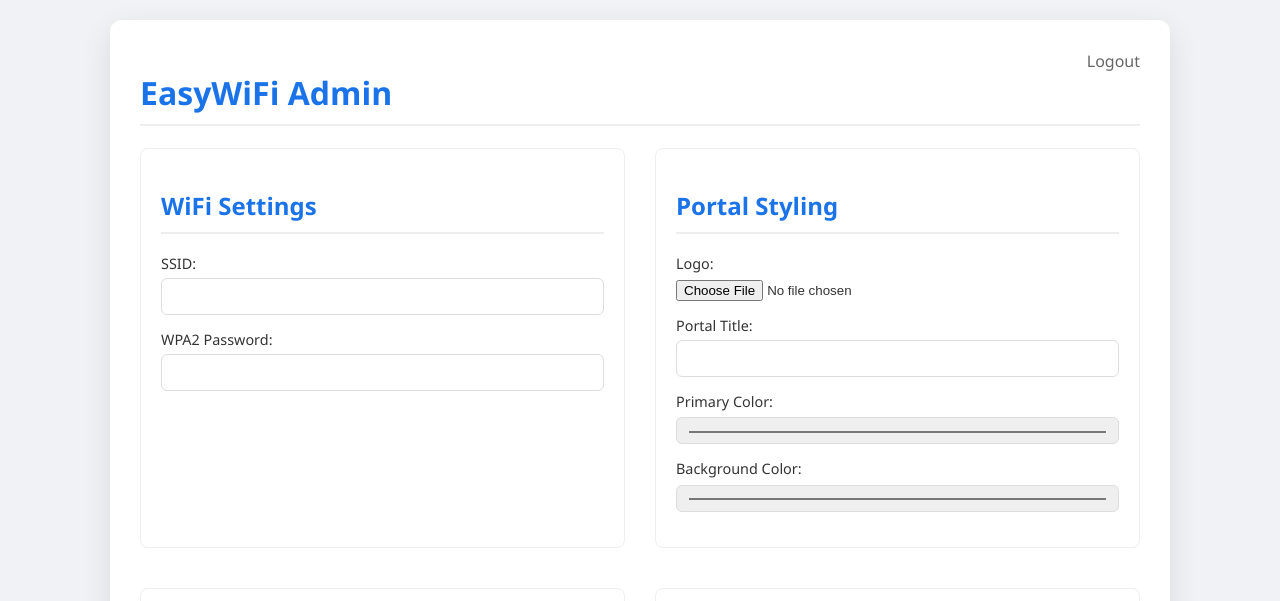
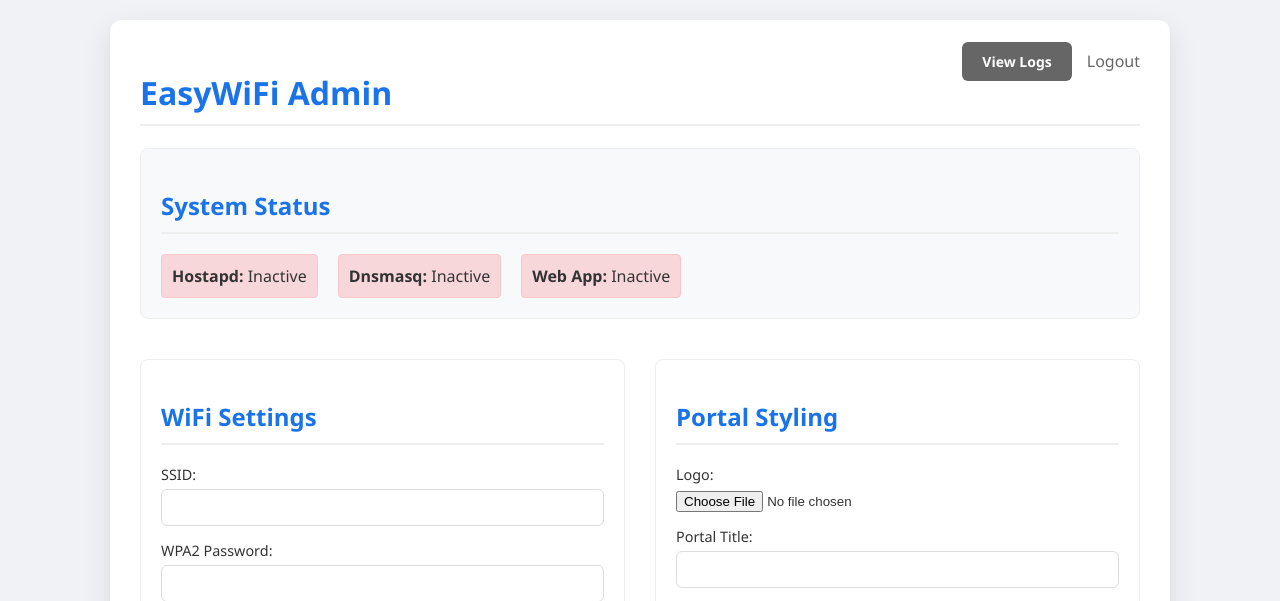
Before and after one commit to MixwellDairy/easywifi, a Flask app: template app/templates/admin_panel.html in a window 1280 px wide. Shown: the top 601 px of the page. Run offline with Flask 3, Linux system fonts and the light colour scheme; the template is opened without the code that fills it, so the values that code supplies are empty; parts of the project's set-up code (start-up, migrations or seed data) failed here and were passed over.

Commit message:
Fix service conflicts and add new features.
Key changes:
- Moved Flask app to port 5000 to avoid Nginx conflicts.
- Updated iptables rules in setup_network.sh to redirect port 80/443 to port 5000.
- Configured NetworkManager to ignore the WiFi interface in scripts/install.sh.
- Updated dnsmasq template with bind-interfaces and listen-address to avoid port 53 conflicts.
- Enhanced easywifi-app.service with log redirection to /var/log/easywifi-app.log.
- Added System Status dashboard and Log Viewer to the Admin Panel.
- Implemented 'Welcome Back' feature for returning users (MAC-based recognition).
- Improved configuration loading with default value merging for robustness.
- Fixed hardcoded interface names in management scripts.

Co-authored-by: MixwellDairy <202997536+MixwellDairy@users.noreply.github.com>

```diff
--- a/app/app.py
+++ b/app/app.py
@@ -21,29 +21,42 @@ def allowed_file(filename):
            filename.rsplit('.', 1)[1].lower() in ALLOWED_EXTENSIONS
 
 def load_config():
+    default_config = {
+        'ssid': 'EasyWiFi',
+        'wpa_passphrase': 'password123',
+        'tos_text': 'Please agree to our terms of service.',
+        'tos_enabled': True,
+        'admin_password': 'admin',
+        'portal_title': 'Join WiFi',
+        'portal_welcome': 'Welcome to our free WiFi!',
+        'portal_color': '#007bff',
+        'portal_bg_color': '#f4f4f4',
+        'portal_button_text': 'Connect',
+        'connected_message': 'Successfully connected! You can now browse the internet.',
+        'logo_filename': None,
+        'blocked_sites': [], # List of dictionaries: {"domain": "...", "header": "..."}
+        'global_speed_limit': None, # in Mbps
+        'per_user_speed_limit': None, # in Mbps
+        'time_limit_minutes': 60,
+        'reconnect_delay_hours': 24
+    }
     if not os.path.exists(CONFIG_FILE):
-        default_config = {
-            'ssid': 'EasyWiFi',
-            'wpa_passphrase': 'password123',
-            'tos_text': 'Please agree to our terms of service.',
-            'tos_enabled': True,
-            'admin_password': 'admin',
-            'portal_title': 'Join WiFi',
-            'portal_welcome': 'Welcome to our free WiFi!',
-            'portal_color': '#007bff',
-            'portal_bg_color': '#f4f4f4',
-            'portal_button_text': 'Connect',
-            'connected_message': 'Successfully connected! You can now browse the internet.',
-            'logo_filename': None,
-            'blocked_sites': [], # List of dictionaries: {"domain": "...", "header": "..."}
-            'global_speed_limit': None, # in Mbps
-            'per_user_speed_limit': None, # in Mbps
-            'time_limit_minutes': 60,
-            'reconnect_delay_hours': 24
-        }
         save_config(default_config)
+        return default_config
+
     with open(CONFIG_FILE, 'r') as f:
-        return json.load(f)
+        config = json.load(f)
+
+    # Merge defaults to ensure all keys exist
+    updated = False
+    for k, v in default_config.items():
+        if k not in config:
+            config[k] = v
+            updated = True
+
+    if updated:
+        save_config(config)
+    return config
 
 def save_config(config):
     with open(CONFIG_FILE, 'w') as f:
@@ -53,6 +66,21 @@ def save_user(name, email, mac):
     with open(USERS_CSV, 'a', newline='') as f:
         writer = csv.writer(f)
         writer.writerow([datetime.datetime.now().isoformat(), name, email, mac])
+
+def get_registered_user(mac):
+    if not os.path.exists(USERS_CSV) or not mac:
+        return None
+    try:
+        with open(USERS_CSV, 'r') as f:
+            reader = csv.reader(f)
+            # Search from most recent
+            rows = list(reader)
+            for row in reversed(rows):
+                if len(row) >= 4 and row[3] == mac:
+                    return {"name": row[1], "email": row[2]}
+    except:
+        pass
+    return None
 
 def get_authenticated_macs():
     if not os.path.exists(SESSIONS_FILE):
@@ -138,15 +166,17 @@ def index():
     sessions = get_authenticated_macs()
     authenticated_macs = [m['mac'] for m in sessions]
 
-    # In local testing, mac might be None or a mock value
-    if client_ip == '127.0.0.1' and not mac:
+    # Force LOCAL_TEST_MAC for local connections to help with testing/verification
+    if client_ip in ['127.0.0.1', '::1', 'localhost', '::ffff:127.0.0.1']:
         mac = 'LOCAL_TEST_MAC'
 
     if mac and mac in authenticated_macs:
         return render_template('connected.html', config=config)
 
-
-    # Check for reconnect delay (Optional: could be implemented by checking USERS_CSV)
+    # Check for returning user
+    user = get_registered_user(mac)
+    if user:
+        return render_template('portal.html', config=config, mac=mac, user=user)
 
     return render_template('portal.html', config=config, mac=mac)
 
@@ -165,9 +195,21 @@ def login():
     config = load_config()
     return render_template('connected.html', config=config)
 
+def get_service_status(service_name):
+    try:
+        res = subprocess.run(['systemctl', 'is-active', service_name], capture_output=True, text=True)
+        return res.stdout.strip() == 'active'
+    except:
+        return False
+
 @app.route('/admin', methods=['GET', 'POST'])
 def admin():
     config = load_config()
+    status = {
+        'hostapd': get_service_status('hostapd'),
+        'dnsmasq': get_service_status('dnsmasq'),
+        'easywifi_app': get_service_status('easywifi-app')
+    }
     if request.method == 'POST':
         if session.get('admin_logged_in'):
             # Update settings
@@ -236,7 +278,25 @@ def admin():
             reader = csv.reader(f)
             users = list(reader)
 
-    return render_template('admin_panel.html', config=config, users=users)
+    return render_template('admin_panel.html', config=config, users=users, status=status)
+
+@app.route('/admin/logs')
+def admin_logs():
+    if not session.get('admin_logged_in'):
+        return redirect(url_for('admin'))
+
+    logs = ""
+    log_file = '/var/log/easywifi-app.log'
+    if os.path.exists(log_file):
+        try:
+            with open(log_file, 'r') as f:
+                logs = f.read()
+        except:
+            logs = "Error reading log file."
+    else:
+        logs = f"Log file {log_file} not found."
+
+    return render_template('admin_logs.html', logs=logs)
 
 @app.route('/admin/logout')
 def admin_logout():
--- a/app/data/sessions.json
+++ /dev/null
@@ -1 +0,0 @@
-[{"mac": "--", "timestamp": "2026-03-28T21:38:18.316814"}]
--- a/app/data/users.csv
+++ /dev/null
@@ -1,6 +0,0 @@
-2026-03-28T21:14:36.036197,John Doe,john@example.com,--
-2026-03-28T21:28:32.984445,John Doe,john@example.com,--
-2026-03-28T21:30:34.678498,John Doe,john@example.com,--
-2026-03-28T21:31:21.327257,John Doe,john@example.com,--
-2026-03-28T21:32:16.408949,John Doe,john@example.com,--
-2026-03-28T21:38:18.316471,John Doe,john@example.com,--
--- a/app/templates/admin_panel.html
+++ b/app/templates/admin_panel.html
@@ -26,8 +26,27 @@
 </head>
 <body>
     <div class="container">
-        <a href="/admin/logout" class="logout">Logout</a>
+        <div style="float: right;">
+            <a href="/admin/logs" class="btn" style="background: #666; font-size: 14px; text-decoration: none;">View Logs</a>
+            <a href="/admin/logout" class="logout" style="margin-left: 15px;">Logout</a>
+        </div>
         <h1>EasyWiFi Admin</h1>
+
+        <!-- System Status Section -->
+        <div class="section" style="background: #f8f9fa;">
+            <h2>System Status</h2>
+            <div style="display: flex; gap: 20px;">
+                <div style="padding: 10px; border-radius: 4px; background: {{ '#d4edda' if status.hostapd else '#f8d7da' }}; border: 1px solid {{ '#c3e6cb' if status.hostapd else '#f5c6cb' }};">
+                    <strong>Hostapd:</strong> {{ 'Active' if status.hostapd else 'Inactive' }}
+                </div>
+                <div style="padding: 10px; border-radius: 4px; background: {{ '#d4edda' if status.dnsmasq else '#f8d7da' }}; border: 1px solid {{ '#c3e6cb' if status.dnsmasq else '#f5c6cb' }};">
+                    <strong>Dnsmasq:</strong> {{ 'Active' if status.dnsmasq else 'Inactive' }}
+                </div>
+                <div style="padding: 10px; border-radius: 4px; background: {{ '#d4edda' if status.easywifi_app else '#f8d7da' }}; border: 1px solid {{ '#c3e6cb' if status.easywifi_app else '#f5c6cb' }};">
+                    <strong>Web App:</strong> {{ 'Active' if status.easywifi_app else 'Inactive' }}
+                </div>
+            </div>
+        </div>
 
         <form method="POST" enctype="multipart/form-data">
             <div class="grid">
```
Also changed, not shown: app/data/config.json (deleted, +0 -7 lines), app/templates/admin_logs.html (added, +20 -0 lines), app/templates/portal.html (+14 -1 lines), 2 other files.
